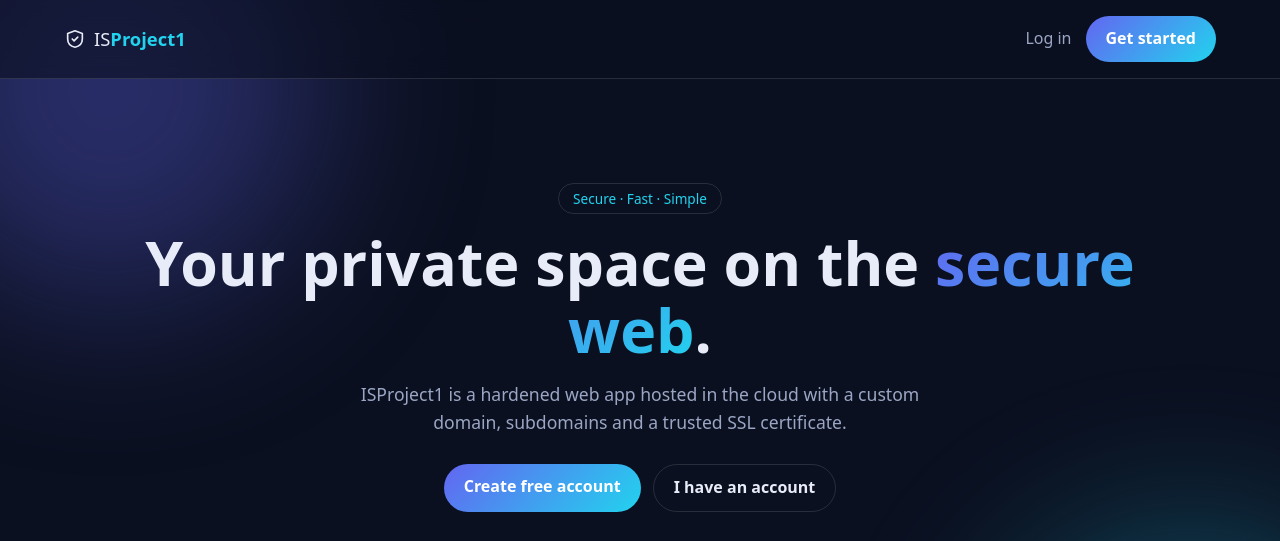
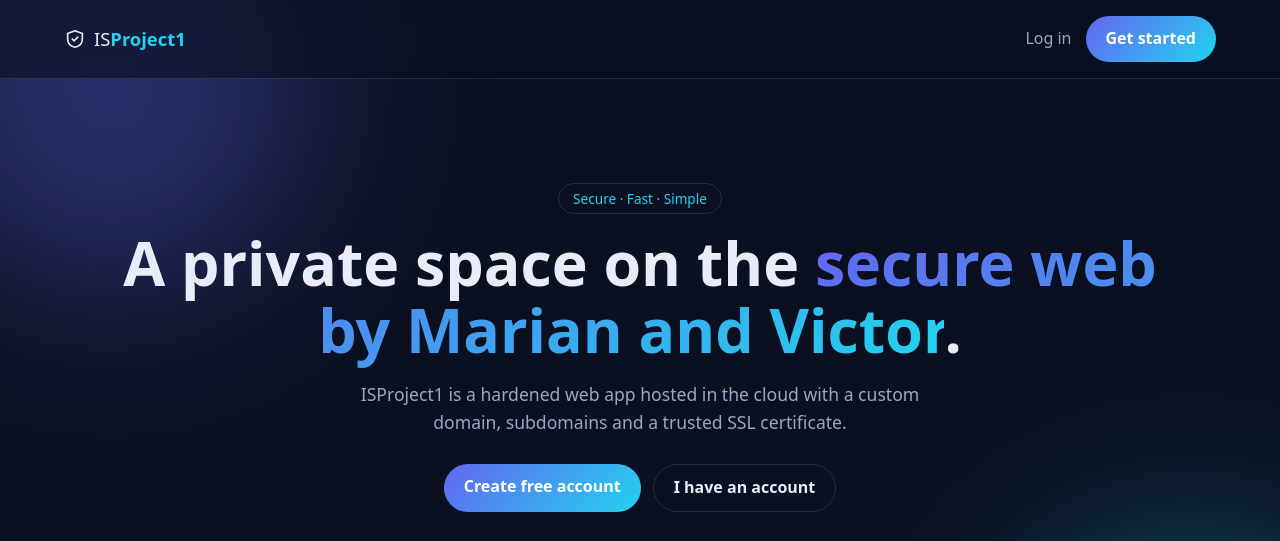
Before and after one commit to ochicken2104/ISProject1, a Node server app: page / in a window 1280 px wide. Shown: the top 541 px of the page. Run offline with Node 20, Linux system fonts and the light colour scheme; some libraries are stand-ins or nearby versions.

Commit message:
Changed header ISProject1

```diff
--- a/views/index.ejs
+++ b/views/index.ejs
@@ -1,7 +1,7 @@
 <%- include('partials/header') %>
 <section class="hero">
   <span class="pill">Secure · Fast · Simple</span>
-  <h1>Your private space on the <span class="grad">secure web</span>.</h1>
+  <h1>A private space on the <span class="grad">secure web by Marian and Victor</span>.</h1>
   <p>ISProject1 is a hardened web app hosted in the cloud with a custom domain, subdomains and a trusted SSL certificate.</p>
   <div class="cta">
     <a class="btn" href="/register">Create free account</a>
```
